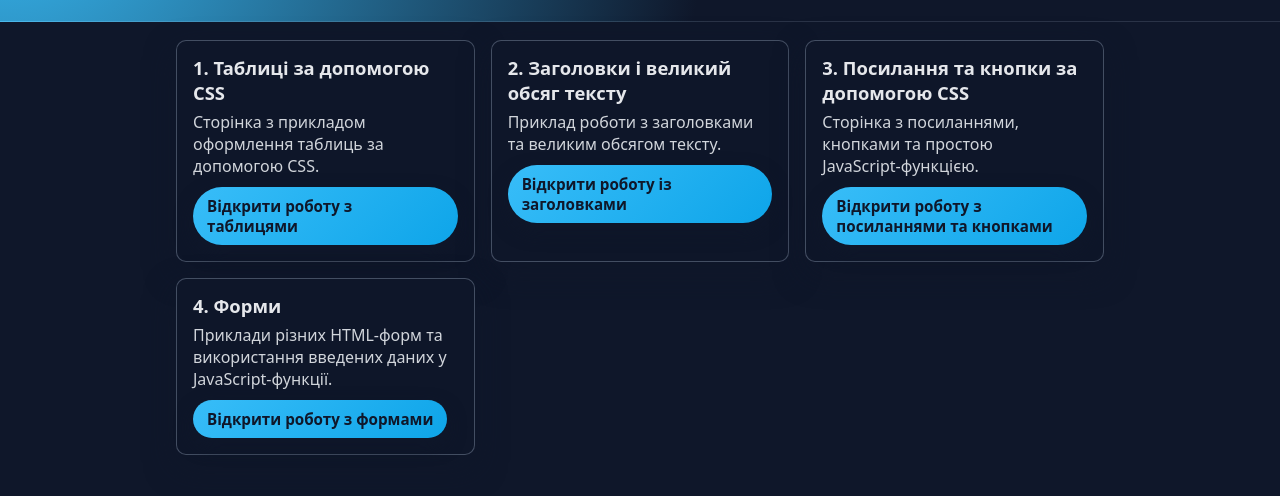
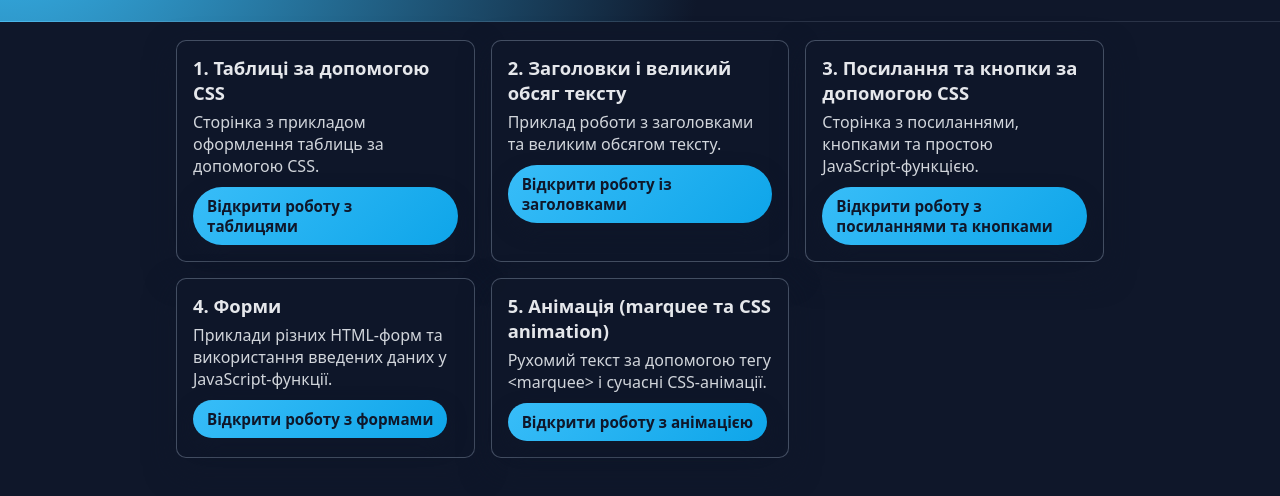
Before and after one commit to wissxi/School, a plain HTML site: page index.html in a window 1280 px wide. Shown: the part 126-622 px from the top of the page. Drawn offline with Linux system fonts and the light colour scheme.

Commit message:
Update index.html

```diff
--- a/index.html
+++ b/index.html
@@ -48,6 +48,14 @@
                     Відкрити роботу з формами
                 </a>
             </article>
+
+            <article class="card">
+                <h3>5. Анімація (marquee та CSS animation)</h3>
+                <p>Рухомий текст за допомогою тегу &lt;marquee&gt; і сучасні CSS‑анімації.</p>
+                <a class="btn btn-primary" href="marquee/" target="_blank">
+                    Відкрити роботу з анімацією
+                </a>
+            </article>
         </section>
 
     </main>
```
